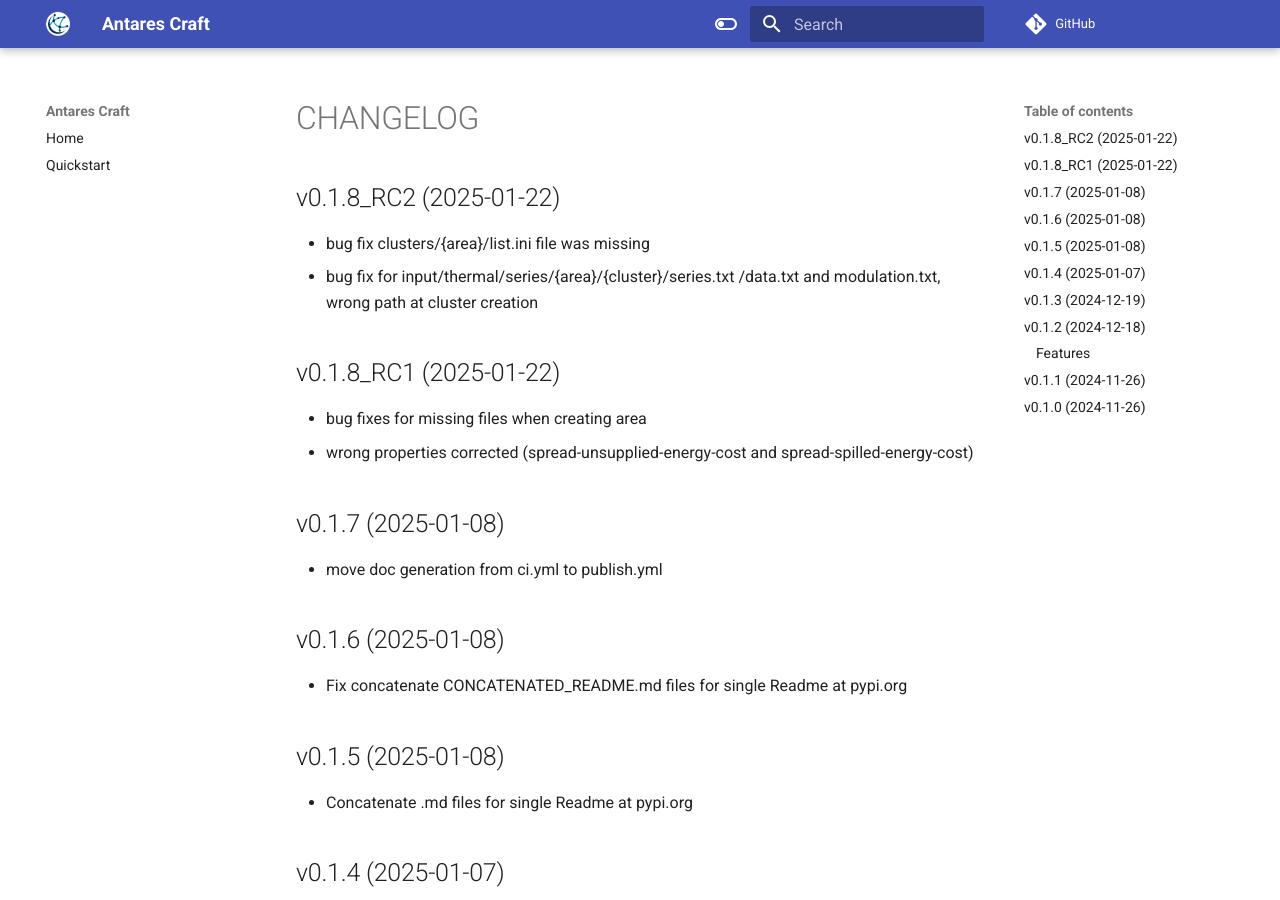
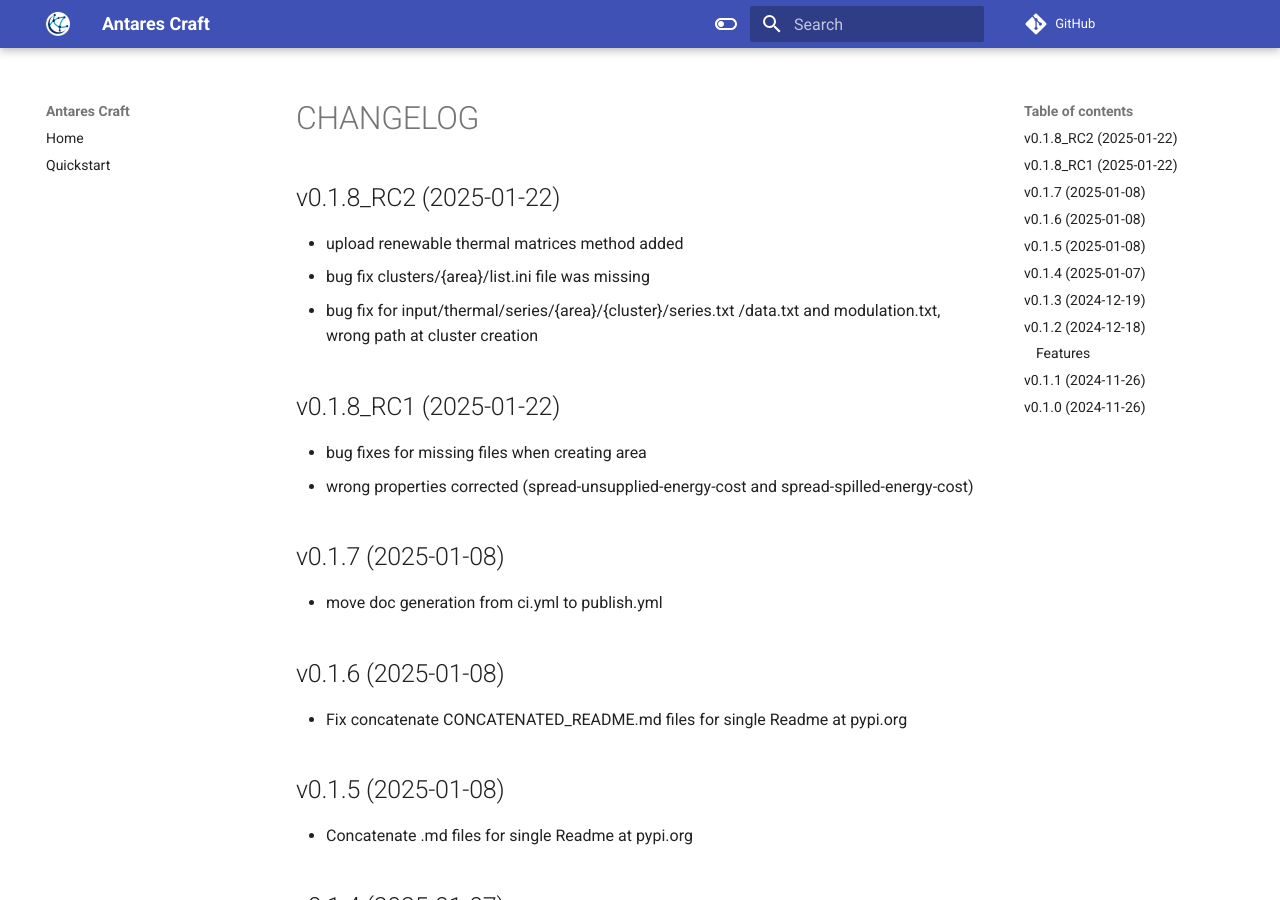
Before and after one commit to AntaresSimulatorTeam/antares_craft, an MkDocs documentation site: the page built from docs/CHANGELOG.md, in a window 1280 px wide and 900 px high. Built offline with MkDocs 1.6.1 and Material for MkDocs 9.7.7, drawn with Linux system fonts in a browser that asks for light colours; comment, search, counter and statistics services are not loaded.

Commit message:
chore(release)v:0.1.8_RC2

```diff
--- a/docs/CHANGELOG.md
+++ b/docs/CHANGELOG.md
@@ -1,6 +1,6 @@
 v0.1.8_RC2 (2025-01-22)
 -------------------
-
+- upload renewable thermal matrices method added
 - bug fix clusters/{area}/list.ini file was missing
 - bug fix for input/thermal/series/{area}/{cluster}/series.txt /data.txt and modulation.txt, wrong path
   at cluster creation
```
